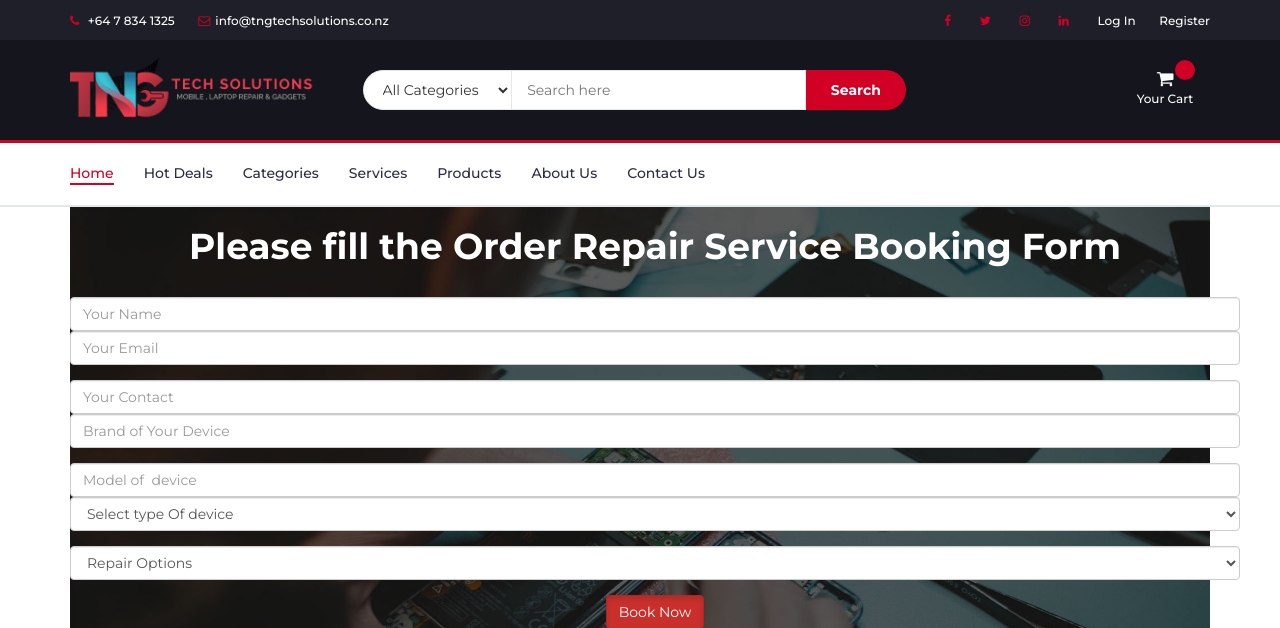
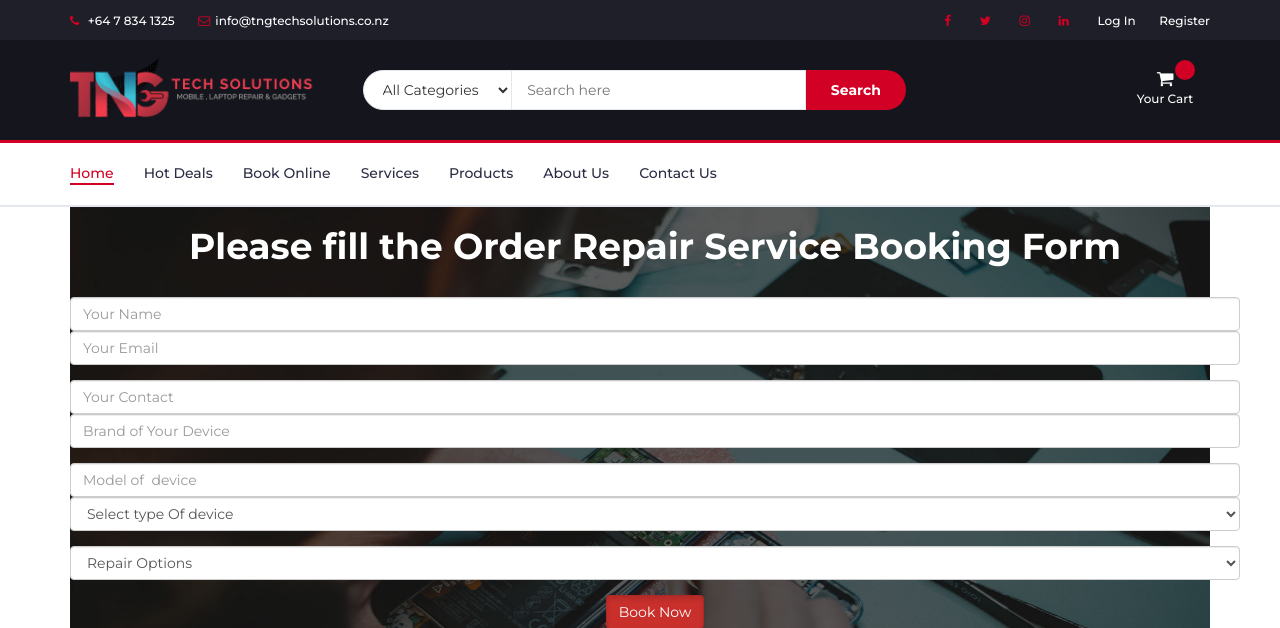
Before and after one commit to avinashd3/tngtech, a Django app: page /online-booking/1/ in a window 1280 px wide. Shown: the top 628 px of the page. Run offline with Django 3.2, Linux system fonts and the light colour scheme; some libraries are stand-ins or nearby versions.

Commit message:
adding book online link

```diff
--- a/prod/templates/prod/base.html
+++ b/prod/templates/prod/base.html
@@ -325,7 +325,7 @@
 				<ul class="main-nav nav navbar-nav">
 					<li class="active"><a href="{% url 'homie' %}">Home</a></li>
 					<li><a href="#">Hot Deals</a></li>
-					<li><a href="#">Categories</a></li>
+					<li><a href="online-booking/nan/">Book Online</a></li>
 					<li><a href="/serv-prod/serv/">Services</a></li>
 					<li><a href="/serv-prod/prdcts/">Products</a></li>
 					<li><a href="{% url 'about' %}">About Us</a></li>
--- a/prod/templates/prod/home-page.html
+++ b/prod/templates/prod/home-page.html
@@ -287,7 +287,7 @@
 				<ul class="main-nav nav navbar-nav">
 					<li class="active"><a href="{% url 'homie' %}">Home</a></li>
 					<li><a href="#">Hot Deals</a></li>
-					<li><a href="#">Categories</a></li>
+					<li><a href="online-booking/nan/">Book Online</a></li>
 					<li><a href="serv-prod/serv/">Services</a></li>
 					<li><a href="serv-prod/prdcts/">Products</a></li>
 					<li><a href="{% url 'about' %}">About Us</a></li>
--- a/prod/templates/prod/product-page.html
+++ b/prod/templates/prod/product-page.html
@@ -285,7 +285,7 @@
 				<ul class="main-nav nav navbar-nav">
 					<li class="active"><a href="{% url 'homie' %}">Home</a></li>
 					<li><a href="#">Hot Deals</a></li>
-					<li><a href="#">Categories</a></li>
+					<li><a href="online-booking/nan/">Book Online</a></li>
 					<li><a href="/serv-prod/serv/">Services</a></li>
 					<li><a href="/serv-prod/prdcts/">Products</a></li>
 					<li><a href="{% url 'about' %}">About Us</a></li>
```
